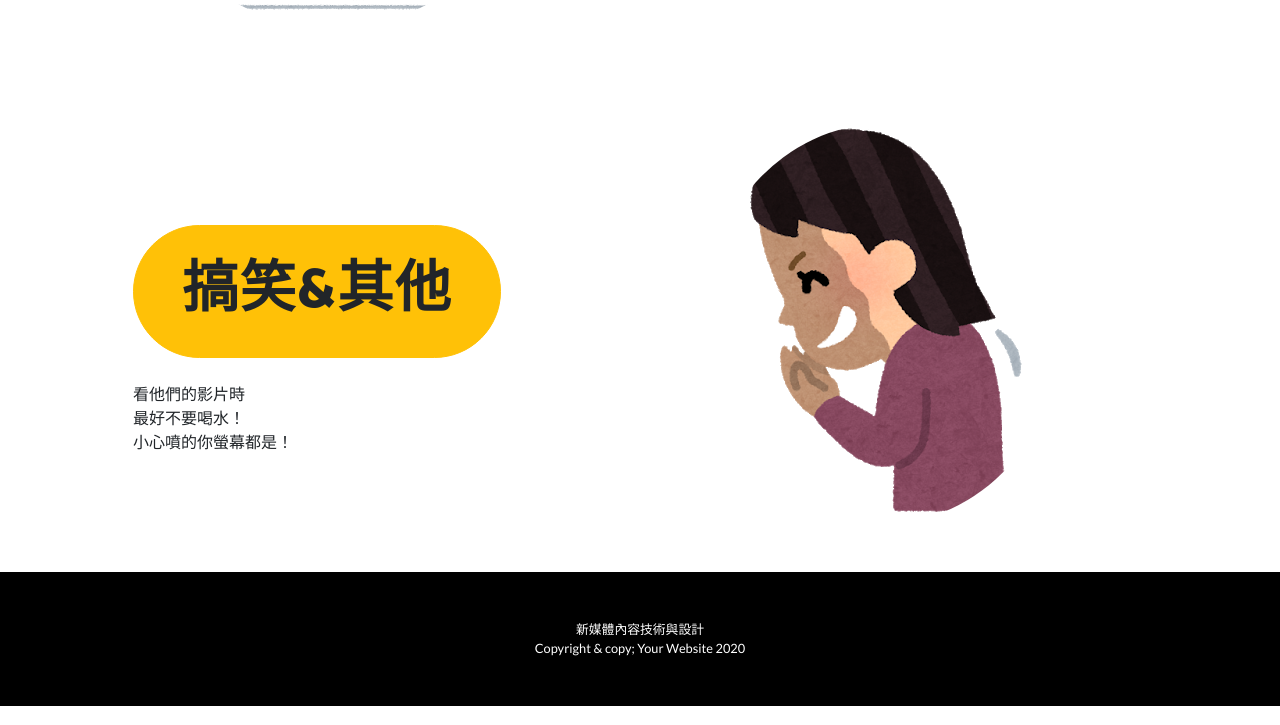
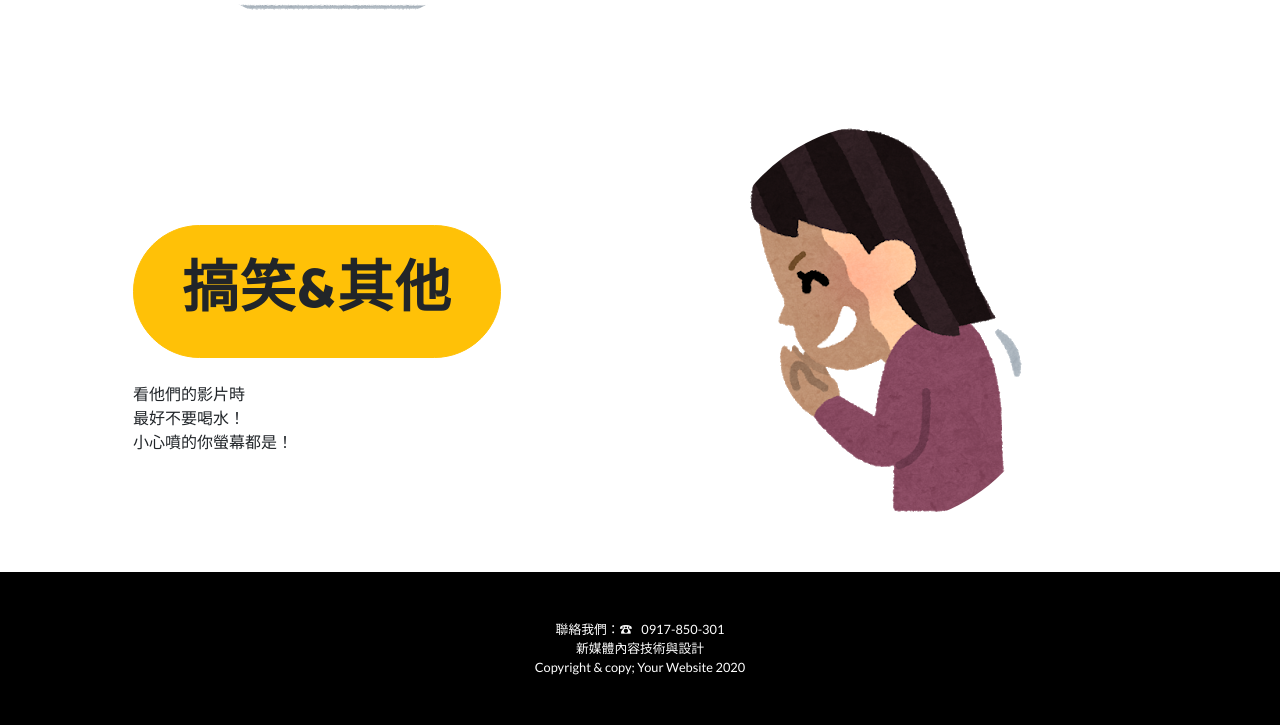
Before and after one commit to tang-dr/tang-dr.github.io, a website: page index.html in a window 1280 px wide. Shown: the part 1653-2378 px from the top of the page. Drawn offline with Linux system fonts and the light colour scheme.

Commit message:
Update index.html

```diff
--- a/index.html
+++ b/index.html
@@ -120,7 +120,9 @@
   <!-- Footer -->
   <footer class="py-5 bg-black">
     <div class="container">
-      <p class="m-0 text-center text-white small">新媒體內容技術與設計<br>Copyright & copy; Your Website 2020</p>
+      <p class="m-0 text-center text-white small">
+        聯絡我們：&#x260E;&ensp; 0917-850-301
+        <br>新媒體內容技術與設計<br>Copyright & copy; Your Website 2020</p>
     </div>
     <!-- /.container -->
   </footer>
```
